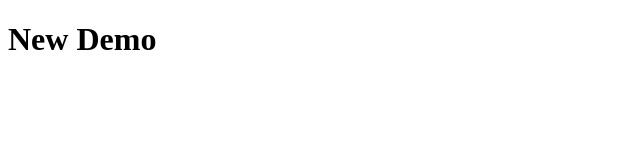
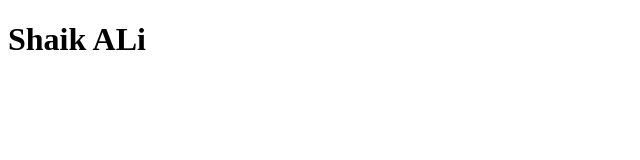
Before and after one commit to tajccil/netlify-cicd-demo, a plain HTML site: page index.html in a window 1280 px wide. Shown: the whole page, without its empty margins (0-640 px from the left). Drawn offline with Linux system fonts and the light colour scheme.

Commit message:
h1 added

```diff
--- a/index.html
+++ b/index.html
@@ -6,6 +6,6 @@
     <title>Demo</title>
 </head>
 <body>
-    <h1>New Demo</h1>
+    <h1>Shaik ALi</h1>
 </body>
 </html>
```
